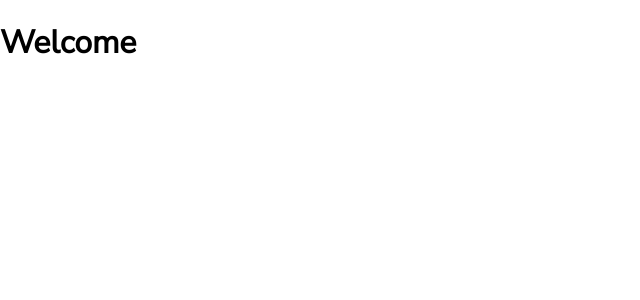
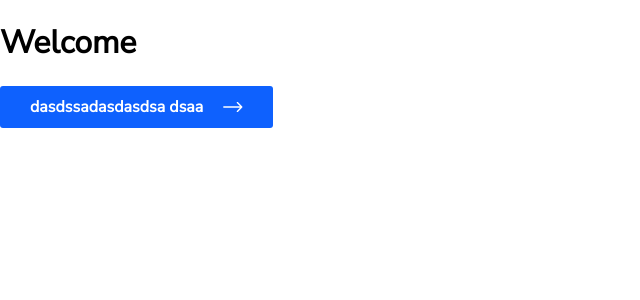
Before and after one commit to SolidDevs/solid-devs, a Next.js app: page / in a window 1280 px wide. Shown: the top 300 px of the page, without its empty margins (0-640 px from the left). Built offline with nearby package versions, Linux system fonts and the light colour scheme.

Commit message:
fix: layout

```diff
--- a/src/pages/HomePage.jsx
+++ b/src/pages/HomePage.jsx
@@ -1,9 +1,11 @@
+import Button from "@/components/Button/Button";
 import { useTranslation } from "react-i18next";
 const HomePage = () => {
   const { t } = useTranslation();
   return (
     <>
       <h1>{t("welcome")}</h1>
+      <Button title={'dasdssadasdasdsa dsaa'} withArrow={true}/>
     </>
   );
 };
```
